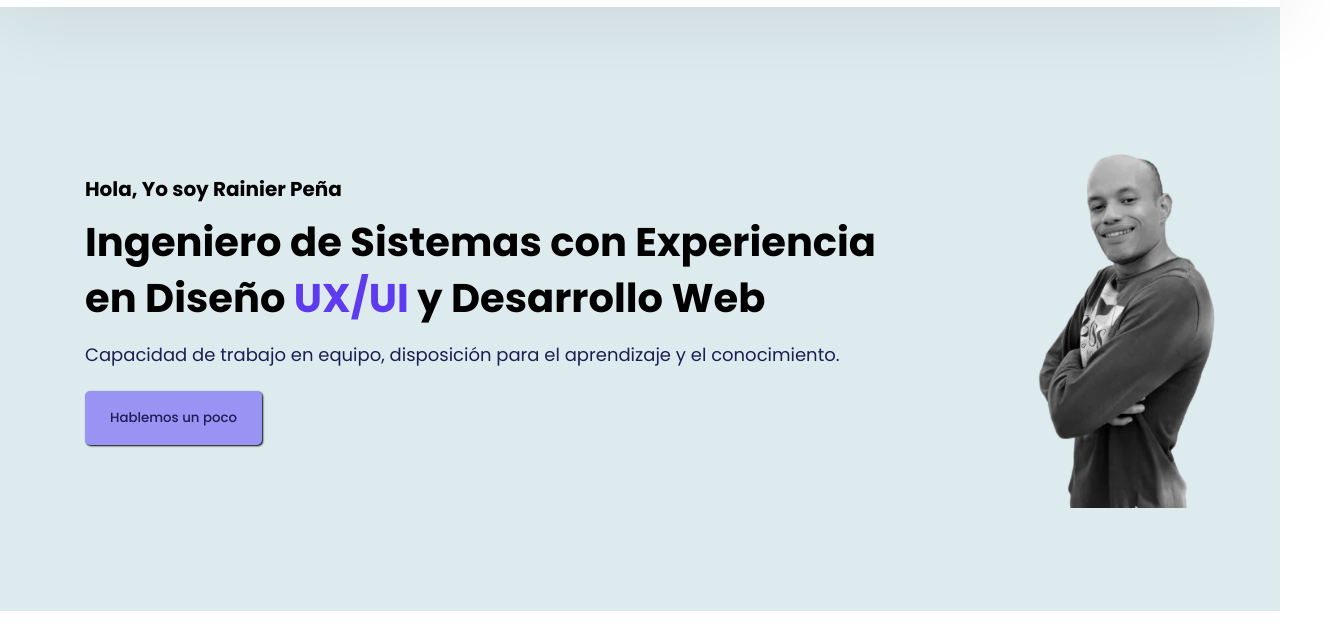
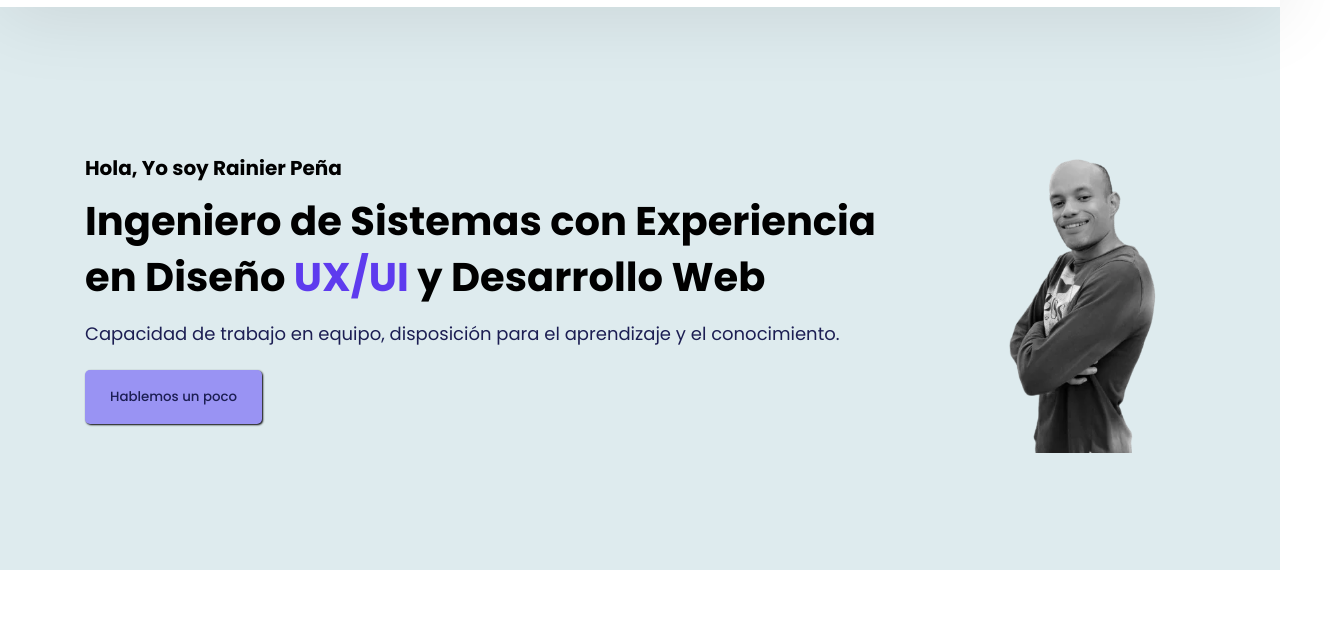
Before and after one commit to rayjp/portafolio, a plain HTML site: page index.html in a window 1280 px wide. Shown: the part 73-700 px from the top of the page, 1330 px wide, since content can reach past the window. Drawn offline with nearby package versions, Linux system fonts and the light colour scheme.

Commit message:
fix scroll

```diff
--- a/assets/css/style.css
+++ b/assets/css/style.css
@@ -91,11 +91,11 @@ nav button:hover{
 
 .main{
     background-color: #deebee;
-    padding: 96px 85px;
+    padding: 110px 85px;
     display: flex;
     align-items: center;
     justify-content: space-around;
-    gap: 40px;
+
 }
 
 .main .left{
@@ -136,7 +136,7 @@ nav button:hover{
 }
 
 .main .right img{
-    width: 150%;
+    width: 120%;
 
 }
 
--- a/index.html
+++ b/index.html
@@ -42,7 +42,7 @@
             <button><a href="https://api.whatsapp.com/send?phone=+584126547002&text=.">Hablemos un poco</a></button>
         </div>
         <div class="right">
-            <img src="assets/images/header-img.webp" alt="Foto-RainierPeña">
+            <img src="assets/images/header-img.webp" >
         </div>
     </header>
 
```
